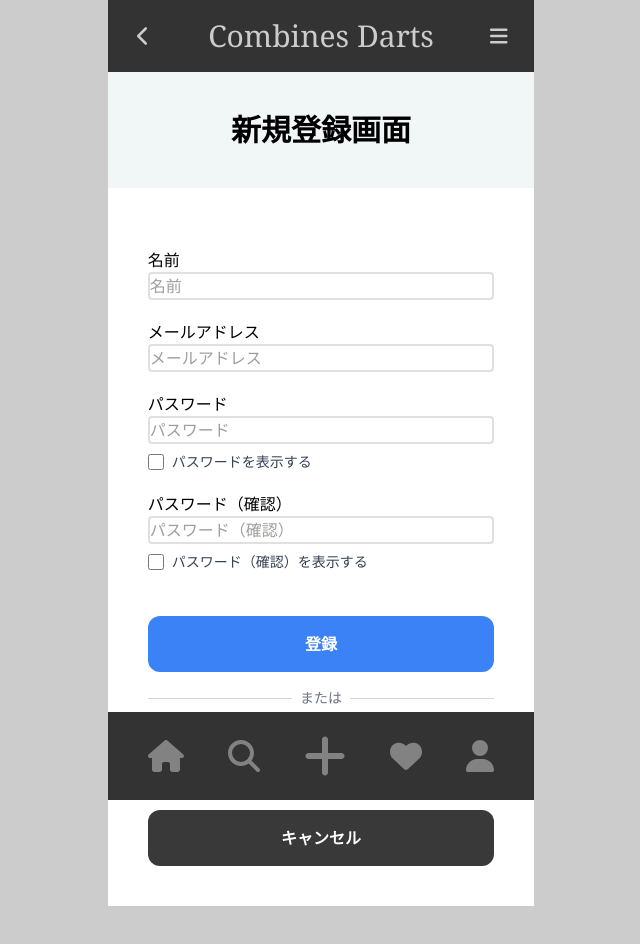
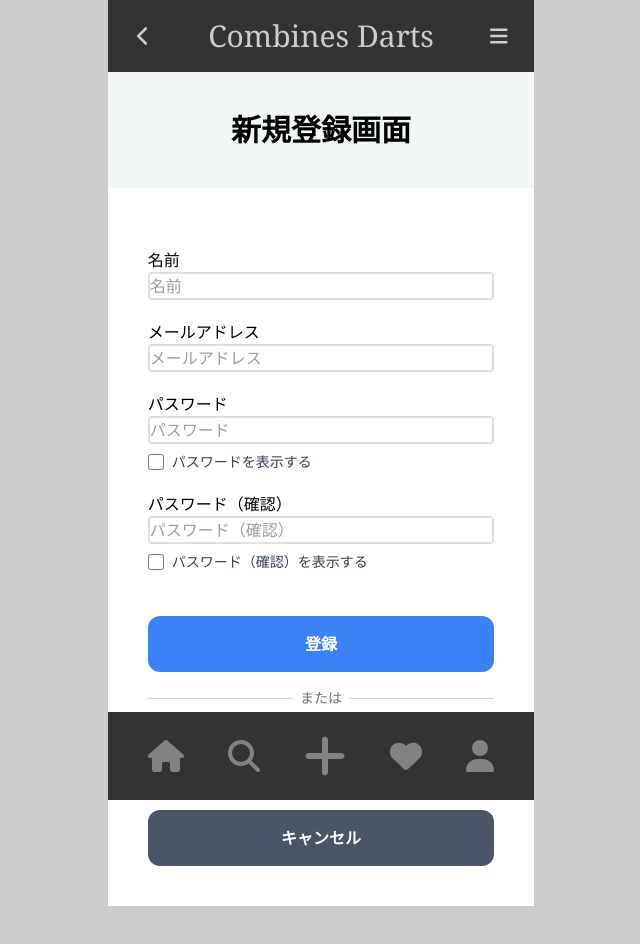
Before and after one commit to kanori1022/darts_frontend, a Next.js app: page /newprofile in a window 1280 px wide. Shown: the top 944 px of the page, without its empty margins (319-959 px from the left). Built offline with nearby package versions, Linux system fonts and the light colour scheme; no server answers.

Commit message:
キャンセルボタンのカラーを統一

```diff
--- a/app/edit/[id]/page.tsx
+++ b/app/edit/[id]/page.tsx
@@ -353,7 +353,7 @@ export default function EditCombination({
               <Link href="/myposts">
                 <button
                   type="button"
-                  className="bg-gray-500 hover:bg-gray-600 text-white px-8 py-3 rounded-lg font-medium transition-colors duration-200 cursor-pointer"
+                  className="bg-gray-600 hover:bg-gray-700 text-white px-8 py-3 rounded-lg font-medium transition-colors duration-200 cursor-pointer"
                 >
                   キャンセル
                 </button>
--- a/app/newprofile/page.tsx
+++ b/app/newprofile/page.tsx
@@ -253,7 +253,10 @@ export default function Newprofile() {
               <div className="absolute inset-0 bg-gradient-to-r from-white/0 via-white/10 to-white/0 transform -skew-x-12 -translate-x-full group-hover:translate-x-full transition-transform duration-500"></div>
             </button>
 
-            <Button color="bg-[#393939]" onClick={() => router.back()}>
+            <Button
+              color="bg-gray-600 hover:bg-gray-700"
+              onClick={() => router.back()}
+            >
               キャンセル
             </Button>
           </div>
--- a/app/profile/page.tsx
+++ b/app/profile/page.tsx
@@ -306,7 +306,10 @@ export default function Profile() {
         <Button color="bg-[#3B82F6]" onClick={handleUpdate}>
           保存する
         </Button>
-        <Button color="bg-[#BEBEBE]" onClick={() => router.push("/mypage")}>
+        <Button
+          color="bg-gray-600 hover:bg-gray-700"
+          onClick={() => router.push("/mypage")}
+        >
           キャンセル
         </Button>
       </div>
```
